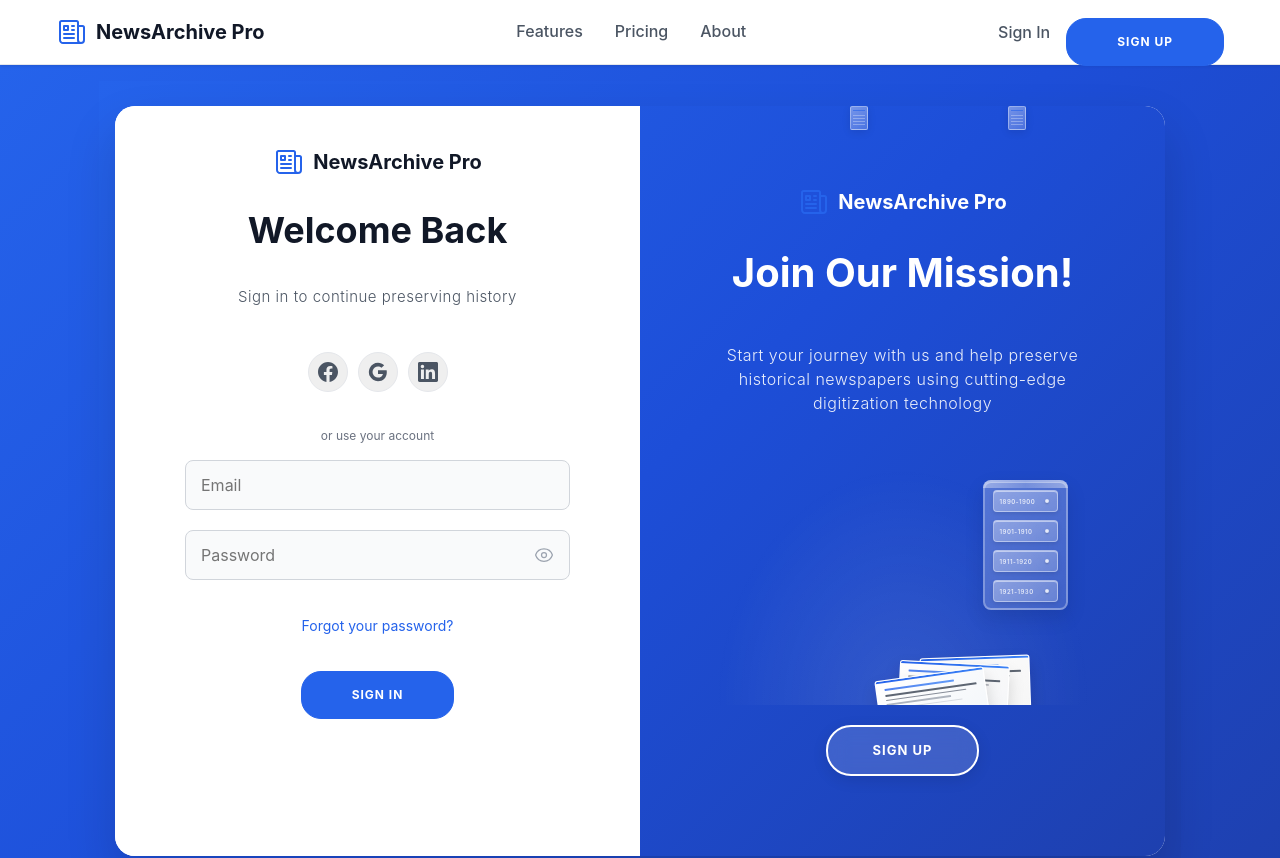
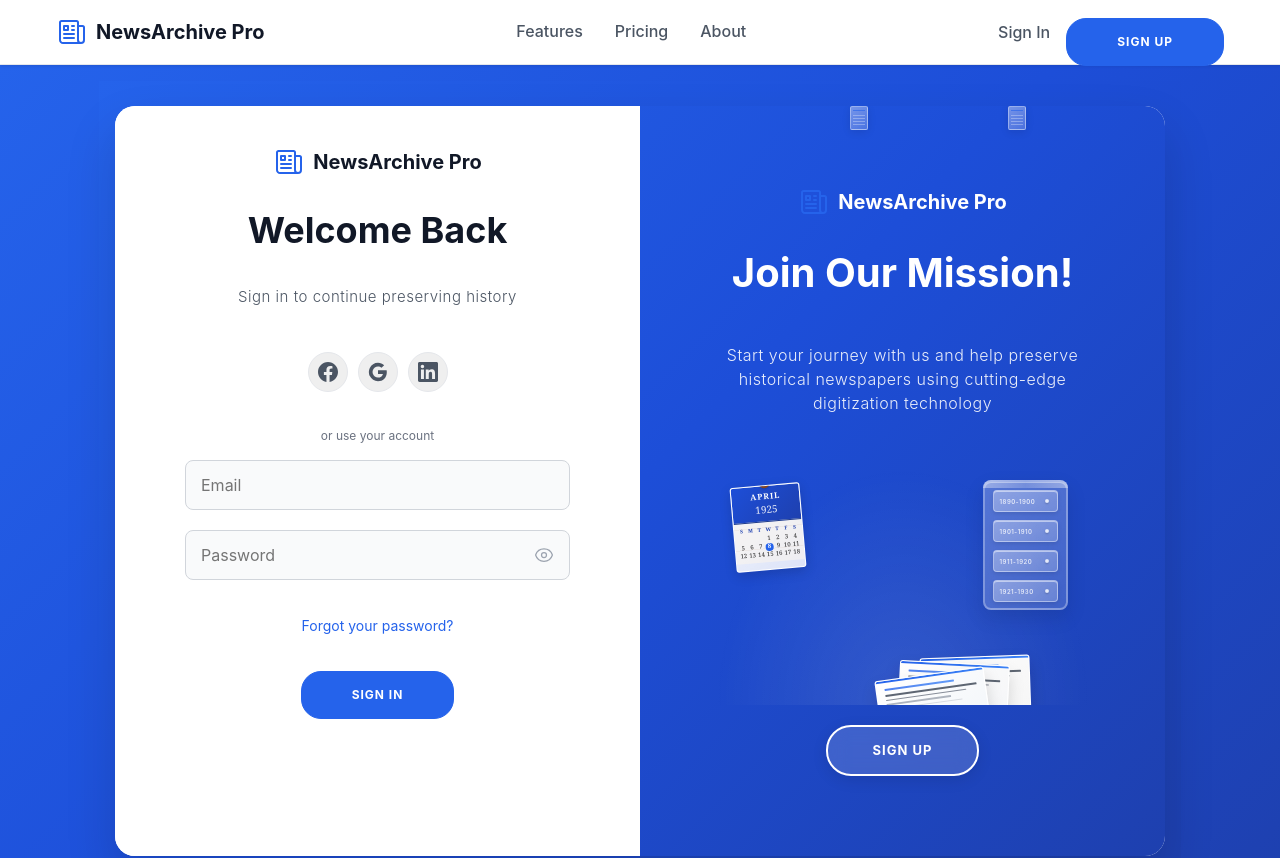
Before and after one commit to CaringalML/NewsArchive-Pro, a React (Create React App) app: page /login in a window 1280 px wide. Shown: the top 858 px of the page. Built offline with nearby package versions, Linux system fonts and the light colour scheme; no server answers.

Commit message:
added calendar

```diff
--- a/src/components/Auth/SignIn.css
+++ b/src/components/Auth/SignIn.css
@@ -639,6 +639,128 @@
   animation-delay: 6s;
 }
 
+/* Vintage Calendar */
+.vintage-calendar {
+  position: absolute;
+  top: 20px;
+  left: 20px;
+  width: 70px;
+  height: 85px;
+  background: linear-gradient(145deg, rgba(255, 255, 255, 0.95), rgba(255, 255, 255, 0.85));
+  border-radius: 3px;
+  box-shadow:
+    0 4px 12px rgba(0, 0, 0, 0.15),
+    inset 0 1px 0 rgba(255, 255, 255, 1);
+  border: 1px solid rgba(255, 255, 255, 0.9);
+  overflow: hidden;
+  font-family: 'Georgia', serif;
+  transform: rotate(-5deg);
+  z-index: 10;
+}
+
+.vintage-calendar::before {
+  content: '';
+  position: absolute;
+  top: 0;
+  left: 0;
+  right: 0;
+  bottom: 0;
+  background-image:
+    repeating-linear-gradient(
+      0deg,
+      transparent,
+      transparent 20px,
+      rgba(139, 69, 19, 0.05) 20px,
+      rgba(139, 69, 19, 0.05) 21px
+    );
+  pointer-events: none;
+}
+
+.calendar-header {
+  background: linear-gradient(135deg, var(--primary-700), var(--primary-800));
+  color: white;
+  padding: 4px 0;
+  text-align: center;
+  position: relative;
+  border-bottom: 1px solid var(--primary-900);
+}
+
+.calendar-month {
+  font-size: 8px;
+  font-weight: 700;
+  letter-spacing: 1px;
+  text-transform: uppercase;
+}
+
+.calendar-year {
+  font-size: 10px;
+  font-weight: 300;
+  opacity: 0.9;
+}
+
+.calendar-body {
+  display: grid;
+  grid-template-columns: repeat(7, 1fr);
+  gap: 0;
+  padding: 3px;
+  background: rgba(255, 248, 235, 0.5);
+}
+
+.calendar-day {
+  font-size: 5px;
+  font-weight: 700;
+  text-align: center;
+  color: var(--primary-800);
+  padding: 1px 0;
+  text-transform: uppercase;
+}
+
+.calendar-date {
+  font-size: 6px;
+  text-align: center;
+  padding: 1px;
+  color: #1a1a1a;
+  height: 8px;
+  display: flex;
+  align-items: center;
+  justify-content: center;
+  position: relative;
+}
+
+.calendar-date.highlighted {
+  background: var(--primary-600);
+  color: white;
+  border-radius: 50%;
+  font-weight: 700;
+}
+
+.calendar-ring {
+  position: absolute;
+  top: -10px;
+  left: 50%;
+  transform: translateX(-50%);
+  width: 12px;
+  height: 12px;
+  border: 2px solid #8B4513;
+  border-radius: 50%;
+  background: linear-gradient(145deg, #D2691E, #A0522D);
+  box-shadow:
+    inset 0 1px 2px rgba(0, 0, 0, 0.3),
+    0 1px 2px rgba(0, 0, 0, 0.2);
+}
+
+.calendar-ring::after {
+  content: '';
+  position: absolute;
+  top: -6px;
+  left: 50%;
+  transform: translateX(-50%);
+  width: 4px;
+  height: 4px;
+  background: #8B4513;
+  border-radius: 1px;
+}
+
 /* Archive Glow Effect */
 .illustration::before {
   content: '';
@@ -841,6 +963,36 @@
     height: 18px;
     margin: 6px auto;
   }
+
+  .vintage-calendar {
+    width: 50px;
+    height: 60px;
+    top: 10px;
+    left: 10px;
+  }
+
+  .calendar-month {
+    font-size: 6px;
+  }
+
+  .calendar-year {
+    font-size: 8px;
+  }
+
+  .calendar-day {
+    font-size: 4px;
+  }
+
+  .calendar-date {
+    font-size: 5px;
+    height: 6px;
+  }
+
+  .calendar-ring {
+    width: 8px;
+    height: 8px;
+    top: -6px;
+  }
 }
 
 @media (max-width: 480px) {
--- a/src/components/Auth/SignIn.jsx
+++ b/src/components/Auth/SignIn.jsx
@@ -232,6 +232,43 @@ const SignIn = () => {
                     <div className="newspaper-line"></div>
                   </div>
                 </div>
+                <div className="vintage-calendar">
+                  <div className="calendar-header">
+                    <div className="calendar-month">APRIL</div>
+                    <div className="calendar-year">1925</div>
+                  </div>
+                  <div className="calendar-body">
+                    <div className="calendar-day">S</div>
+                    <div className="calendar-day">M</div>
+                    <div className="calendar-day">T</div>
+                    <div className="calendar-day">W</div>
+                    <div className="calendar-day">T</div>
+                    <div className="calendar-day">F</div>
+                    <div className="calendar-day">S</div>
+                    <div className="calendar-date"></div>
+                    <div className="calendar-date"></div>
+                    <div className="calendar-date"></div>
+                    <div className="calendar-date">1</div>
+                    <div className="calendar-date">2</div>
+                    <div className="calendar-date">3</div>
+                    <div className="calendar-date">4</div>
+                    <div className="calendar-date">5</div>
+                    <div className="calendar-date">6</div>
+                    <div className="calendar-date">7</div>
+                    <div className="calendar-date highlighted">8</div>
+                    <div className="calendar-date">9</div>
+                    <div className="calendar-date">10</div>
+                    <div className="calendar-date">11</div>
+                    <div className="calendar-date">12</div>
+                    <div className="calendar-date">13</div>
+                    <div className="calendar-date">14</div>
+                    <div className="calendar-date">15</div>
+                    <div className="calendar-date">16</div>
+                    <div className="calendar-date">17</div>
+                    <div className="calendar-date">18</div>
+                  </div>
+                  <div className="calendar-ring"></div>
+                </div>
               </div>
               <button className="ghost-button" onClick={handleSwitchToSignUp}>
                 Sign Up
--- a/src/components/Auth/SignUp.css
+++ b/src/components/Auth/SignUp.css
@@ -682,6 +682,128 @@
   animation-delay: 6s;
 }
 
+/* Vintage Calendar */
+.vintage-calendar {
+  position: absolute;
+  top: 20px;
+  left: 20px;
+  width: 70px;
+  height: 85px;
+  background: linear-gradient(145deg, rgba(255, 255, 255, 0.95), rgba(255, 255, 255, 0.85));
+  border-radius: 3px;
+  box-shadow:
+    0 4px 12px rgba(0, 0, 0, 0.15),
+    inset 0 1px 0 rgba(255, 255, 255, 1);
+  border: 1px solid rgba(255, 255, 255, 0.9);
+  overflow: hidden;
+  font-family: 'Georgia', serif;
+  transform: rotate(-5deg);
+  z-index: 10;
+}
+
+.vintage-calendar::before {
+  content: '';
+  position: absolute;
+  top: 0;
+  left: 0;
+  right: 0;
+  bottom: 0;
+  background-image:
+    repeating-linear-gradient(
+      0deg,
+      transparent,
+      transparent 20px,
+      rgba(139, 69, 19, 0.05) 20px,
+      rgba(139, 69, 19, 0.05) 21px
+    );
+  pointer-events: none;
+}
+
+.calendar-header {
+  background: linear-gradient(135deg, var(--primary-700), var(--primary-800));
+  color: white;
+  padding: 4px 0;
+  text-align: center;
+  position: relative;
+  border-bottom: 1px solid var(--primary-900);
+}
+
+.calendar-month {
+  font-size: 8px;
+  font-weight: 700;
+  letter-spacing: 1px;
+  text-transform: uppercase;
+}
+
+.calendar-year {
+  font-size: 10px;
+  font-weight: 300;
+  opacity: 0.9;
+}
+
+.calendar-body {
+  display: grid;
+  grid-template-columns: repeat(7, 1fr);
+  gap: 0;
+  padding: 3px;
+  background: rgba(255, 248, 235, 0.5);
+}
+
+.calendar-day {
+  font-size: 5px;
+  font-weight: 700;
+  text-align: center;
+  color: var(--primary-800);
+  padding: 1px 0;
+  text-transform: uppercase;
+}
+
+.calendar-date {
+  font-size: 6px;
+  text-align: center;
+  padding: 1px;
+  color: #1a1a1a;
+  height: 8px;
+  display: flex;
+  align-items: center;
+  justify-content: center;
+  position: relative;
+}
+
+.calendar-date.highlighted {
+  background: var(--primary-600);
+  color: white;
+  border-radius: 50%;
+  font-weight: 700;
+}
+
+.calendar-ring {
+  position: absolute;
+  top: -10px;
+  left: 50%;
+  transform: translateX(-50%);
+  width: 12px;
+  height: 12px;
+  border: 2px solid #8B4513;
+  border-radius: 50%;
+  background: linear-gradient(145deg, #D2691E, #A0522D);
+  box-shadow:
+    inset 0 1px 2px rgba(0, 0, 0, 0.3),
+    0 1px 2px rgba(0, 0, 0, 0.2);
+}
+
+.calendar-ring::after {
+  content: '';
+  position: absolute;
+  top: -6px;
+  left: 50%;
+  transform: translateX(-50%);
+  width: 4px;
+  height: 4px;
+  background: #8B4513;
+  border-radius: 1px;
+}
+
 /* Archive Glow Effect */
 .illustration::before {
   content: '';
@@ -935,6 +1057,36 @@
     height: 18px;
     margin: 6px auto;
   }
+
+  .vintage-calendar {
+    width: 50px;
+    height: 60px;
+    top: 10px;
+    left: 10px;
+  }
+
+  .calendar-month {
+    font-size: 6px;
+  }
+
+  .calendar-year {
+    font-size: 8px;
+  }
+
+  .calendar-day {
+    font-size: 4px;
+  }
+
+  .calendar-date {
+    font-size: 5px;
+    height: 6px;
+  }
+
+  .calendar-ring {
+    width: 8px;
+    height: 8px;
+    top: -6px;
+  }
 }
 
 @media (max-width: 480px) {
--- a/src/components/Auth/SignUp.jsx
+++ b/src/components/Auth/SignUp.jsx
@@ -323,6 +323,43 @@ const SignUp = () => {
                     <div className="newspaper-line"></div>
                   </div>
                 </div>
+                <div className="vintage-calendar">
+                  <div className="calendar-header">
+                    <div className="calendar-month">MARCH</div>
+                    <div className="calendar-year">1920</div>
+                  </div>
+                  <div className="calendar-body">
+                    <div className="calendar-day">S</div>
+                    <div className="calendar-day">M</div>
+                    <div className="calendar-day">T</div>
+                    <div className="calendar-day">W</div>
+                    <div className="calendar-day">T</div>
+                    <div className="calendar-day">F</div>
+                    <div className="calendar-day">S</div>
+                    <div className="calendar-date"></div>
+                    <div className="calendar-date">1</div>
+                    <div className="calendar-date">2</div>
+                    <div className="calendar-date">3</div>
+                    <div className="calendar-date">4</div>
+                    <div className="calendar-date">5</div>
+                    <div className="calendar-date">6</div>
+                    <div className="calendar-date">7</div>
+                    <div className="calendar-date">8</div>
+                    <div className="calendar-date">9</div>
+                    <div className="calendar-date">10</div>
+                    <div className="calendar-date">11</div>
+                    <div className="calendar-date">12</div>
+                    <div className="calendar-date">13</div>
+                    <div className="calendar-date highlighted">14</div>
+                    <div className="calendar-date">15</div>
+                    <div className="calendar-date">16</div>
+                    <div className="calendar-date">17</div>
+                    <div className="calendar-date">18</div>
+                    <div className="calendar-date">19</div>
+                    <div className="calendar-date">20</div>
+                  </div>
+                  <div className="calendar-ring"></div>
+                </div>
               </div>
               <button className="ghost-button" onClick={handleSwitchToSignIn}>
                 Sign In
```
